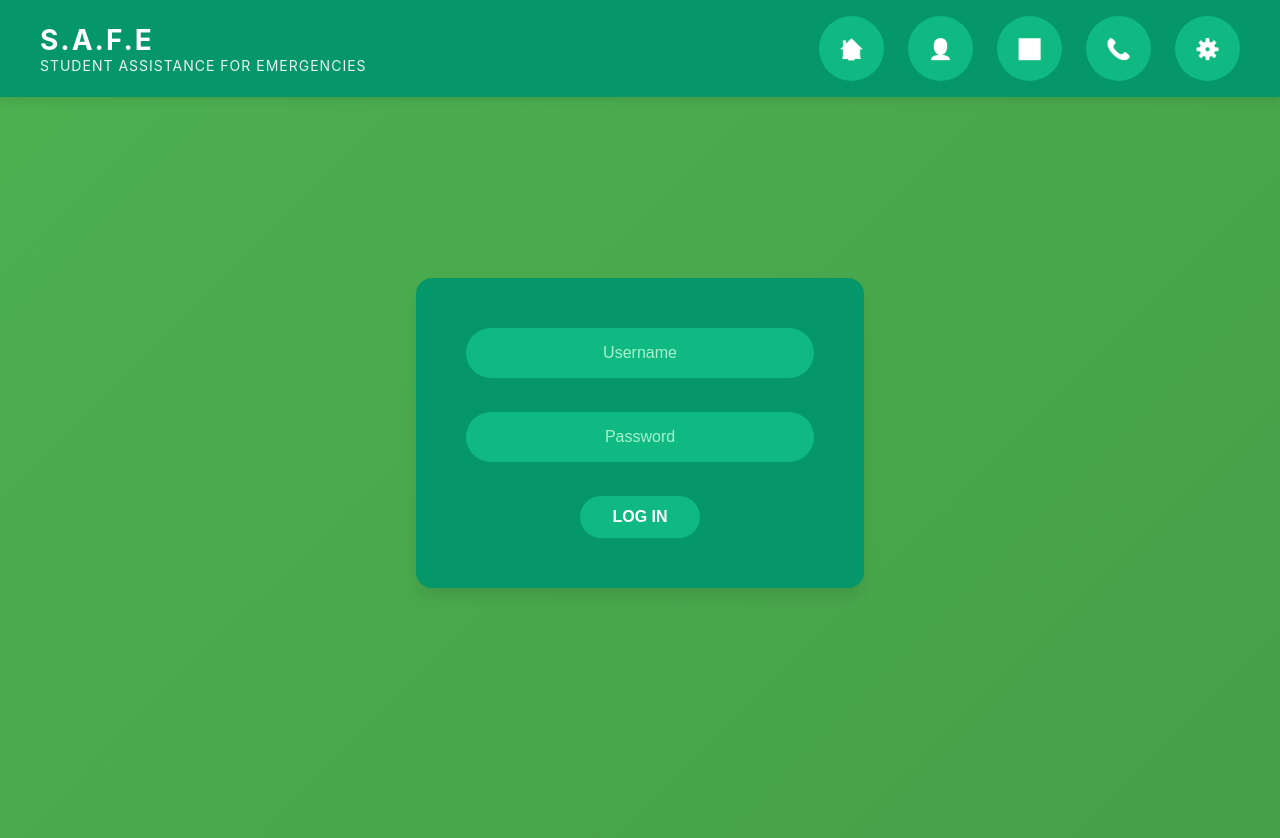
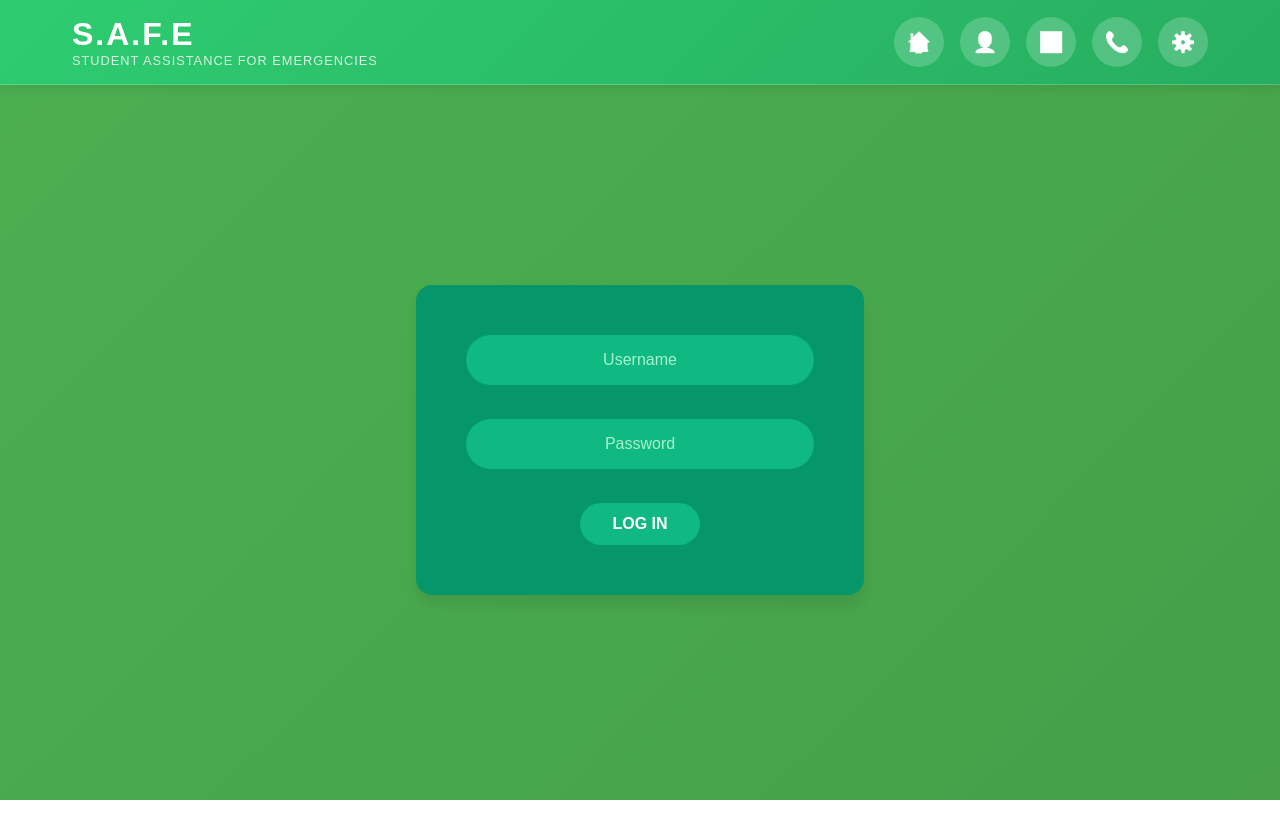
Before and after one commit to Cean175/SafeTag, a React (Create React App) app in the folder safetag/: page / in a window 1280 px wide. Shown: the top 838 px of the page. After the commit the page ends 800 px from the top, so only its background shows below. Built offline with nearby package versions, Linux system fonts and the light colour scheme.

Commit message:
feat: update styles and layout for multiple pages, enhance logout confirmation in Settings

```diff
--- a/safetag/src/App.css
+++ b/safetag/src/App.css
@@ -2,135 +2,6 @@
   margin: 0;
   padding: 0;
   box-sizing: border-box;
-}
-
-.login-container {
-  min-height: 100vh;
-  margin-top: 5.8rem;
-  background-color: #f3f4f6;
-  font-family: -apple-system, BlinkMacSystemFont, 'Segoe UI', 'Roboto', 'Oxygen', 'Ubuntu', 'Cantarell', sans-serif;
-}
-
-.header {
-  background-color: #059669;
-  color: white;
-  padding: 1rem;
-}
-
-.header-content {
-  display: flex;
-  color: #059669;
-  justify-content: space-between;
-  align-items: center;
-}
-
-.branding {
-  display: flex;
-  flex-direction: column;
-}
-
-.title {
-  font-size: 2rem;
-  font-weight: bold;
-  margin-bottom: 0.25rem;
-}
-
-.subtitle {
-  font-size: 0.875rem;
-  opacity: 0.9;
-}
-
-.nav-icons {
-  display: flex;
-  gap: 3rem;
-}
-
-.nav-icon {
-  background-color: #10b981;
-  padding: 1rem;
-  border-radius: 50%;
-  cursor: pointer;
-  transition: background-color 0.2s ease;
-  display: flex;
-  align-items: center;
-  justify-content: center;
-  width: 65px;
-  height: 65px;
-}
-
-.nav-icon:hover {
-  background-color: #34d399;
-}
-
-.nav-icon span {
-  color: white;
-  font-size: 1.75rem;
-}
-
-
-.login-form {
-  background-color: #059669;
-  padding: 2rem;
-  border-radius: 1rem;
-  box-shadow: 0 10px 15px -3px rgba(0, 0, 0, 0.1);
-  width: 100%;
-  max-width: 28rem;
-}
-
-.form-content {
-  display: flex;
-  flex-direction: column;
-  gap: 1.5rem;
-}
-
-.input-group {
-  width: 100%;
-}
-
-.input-field {
-  width: 100%;
-  padding: 1rem;
-  border-radius: 50px;
-  background-color: #10b981;
-  color: white;
-  border: none;
-  outline: none;
-  font-size: 1rem;
-  transition: all 0.2s ease;
-}
-
-.input-field::placeholder {
-  color: #a7f3d0;
-}
-
-.input-field:focus {
-  box-shadow: 0 0 0 2px #34d399;
-}
-
-.button-container {
-  display: flex;
-  justify-content: flex-end;
-}
-
-.login-button {
-  background-color: #10b981;
-  color: white;
-  font-weight: 600;
-  padding: 0.75rem 2rem;
-  border-radius: 50px;
-  border: none;
-  cursor: pointer;
-  transition: background-color 0.2s ease;
-  font-size: 1rem;
-}
-
-.login-button:hover {
-  background-color: #34d399;
-}
-
-.login-button:focus {
-  outline: none;
-  box-shadow: 0 0 0 2px #34d399;
 }
 
 .settings-title{
--- a/safetag/src/css/AddStudentPage.css
+++ b/safetag/src/css/AddStudentPage.css
@@ -11,9 +11,8 @@
   background: #8BC34A;
   border-radius: 30px;
   padding: 2rem;
-  margin-top: 2rem;
-  width: 100%;
-  max-width: 400px;
+  margin-top: 100px;
+  width: 150%;
   box-shadow: 0 8px 25px rgba(0, 0, 0, 0.15);
   display: flex;
   flex-direction: column;
--- a/safetag/src/css/ContactPage.css
+++ b/safetag/src/css/ContactPage.css
@@ -80,7 +80,7 @@
 .emergency-alert {
   background: linear-gradient(135deg, #ce1d1d, #ee5a24);
   color: white;
-  padding: 2rem;
+  padding: 1rem;
   border-radius: 20px;
   text-align: center;
   height: 50%;
--- a/safetag/src/css/LoginPage.css
+++ b/safetag/src/css/LoginPage.css
@@ -1,53 +1,67 @@
 .login-container {
   min-height: 100vh;
-  background:linear-gradient(135deg, #4CAF50, #45a049);;
-  font-family: -apple-system, BlinkMacSystemFont, 'Segoe UI', 'Roboto', 'Oxygen', 'Ubuntu', 'Cantarell', sans-serif;
+  background:linear-gradient(135deg, #4CAF50, #45a049);
+  font-family: 'Arial', sans-serif;
 }
 
 .login-container .header {
-  background-color: #059669;
-  color: white;
-  padding: 1rem;
+  background: linear-gradient(135deg, #2ecc71, #27ae60) !important;
+  padding: 1rem 0;
+  border-bottom: 1px solid rgba(255, 255, 255, 0.2);
+  box-shadow: 0 2px 10px rgba(0, 0, 0, 0.1);
 }
 
 .login-container .header-content {
+  max-width: 1200px;
+  margin: 0 auto;
+  padding: 0 2rem;
   display: flex;
   justify-content: space-between;
   align-items: center;
 }
 
-.login-container .branding {
-  display: flex;
-  flex-direction: column;
+.login-container .branding .title {
+  font-size: 2rem;
+  font-weight: bold;
+  color: white;
+  margin: 0;
+  letter-spacing: 2px;
 }
 
-.login-container .title {
-  font-size: 2rem;
-  font-weight: bold;
-  margin-bottom: 0.25rem;
-}
-
-.login-container .subtitle {
-  font-size: 0.875rem;
-  opacity: 0.9;
+.login-container .branding .subtitle {
+  font-size: 0.8rem;
+  color: rgba(255, 255, 255, 0.9);
+  margin: 0;
+  letter-spacing: 1px;
 }
 
 .login-container .nav-icons {
   display: flex;
-  gap: 1.5rem;
+  gap: 1rem;
 }
 
 .login-container .nav-icon {
-  background-color: #10b981;
-  padding: 1rem;
+  width: 50px;
+  height: 50px;
+  background: rgba(255, 255, 255, 0.2);
   border-radius: 50%;
-  cursor: pointer;
-  transition: background-color 0.2s ease;
   display: flex;
   align-items: center;
   justify-content: center;
-  width: 65px;
-  height: 65px;
+  cursor: pointer;
+  transition: all 0.3s ease;
+  font-size: 1.5rem;
+  color: white;
+}
+
+.login-container .nav-icon:hover {
+  background: rgba(255, 255, 255, 0.3);
+  transform: scale(1.05);
+}
+
+.login-container .nav-icon.active {
+  background: rgba(255, 255, 255, 0.4);
+  box-shadow: 0 0 20px rgba(255, 255, 255, 0.5);
 }
 
 
@@ -62,6 +76,7 @@
 .login-form {
   background-color: #059669;
   padding: 50px;
+  margin-top: 200px;
   align-items: center;
   border-radius: 1rem;
   box-shadow: 0 10px 15px -3px rgba(0, 0, 0, 0.1);
--- a/safetag/src/css/StudentsPage.css
+++ b/safetag/src/css/StudentsPage.css
@@ -1,8 +1,15 @@
-
 .students-page-container {
   min-height: 100vh;
   background:linear-gradient(135deg, #4CAF50, #45a049);
   font-family: 'Arial', sans-serif;
+}
+
+.students-page-content {
+  display: flex;
+  justify-content: center;
+  align-items: flex-start;
+  padding: 80px 20px 20px;
+  min-height: calc(100vh - 120px);
 }
 
 .students-page-container .header {
@@ -12,7 +19,58 @@
   box-shadow: 0 2px 10px rgba(0, 0, 0, 0.1);
 }
 
+.students-page-container .header-content {
+  max-width: 1200px;
+  margin: 0 auto;
+  padding: 0 2rem;
+  display: flex;
+  justify-content: space-between;
+  align-items: center;
+}
 
+.students-page-container .branding .title {
+  font-size: 2rem;
+  font-weight: bold;
+  color: white;
+  margin: 0;
+  letter-spacing: 2px;
+}
+
+.students-page-container .branding .subtitle {
+  font-size: 0.8rem;
+  color: rgba(255, 255, 255, 0.9);
+  margin: 0;
+  letter-spacing: 1px;
+}
+
+.students-page-container .nav-icons {
+  display: flex;
+  gap: 1rem;
+}
+
+.students-page-container .nav-icon {
+  width: 50px;
+  height: 50px;
+  background: rgba(255, 255, 255, 0.2);
+  border-radius: 50%;
+  display: flex;
+  align-items: center;
+  justify-content: center;
+  cursor: pointer;
+  transition: all 0.3s ease;
+  font-size: 1.5rem;
+  color: white;
+}
+
+.students-page-container .nav-icon:hover {
+  background: rgba(255, 255, 255, 0.3);
+  transform: scale(1.05);
+}
+
+.students-page-container .nav-icon.active {
+  background: rgba(255, 255, 255, 0.4);
+  box-shadow: 0 0 20px rgba(255, 255, 255, 0.5);
+}
 
 .students-page-content {
   padding: 2rem;
@@ -32,6 +90,7 @@
 .student-profile-section {
   flex: 0 0 400px;
   display: flex;
+  align-items: center;
   flex-direction: column;
   gap: 0;
 }
@@ -44,8 +103,8 @@
   font-weight: bold;
   font-size: 0.9rem;
   text-align: center;
-  margin-bottom: 10px;
-  margin-top: 70px;
+  margin-bottom: -10px;
+  margin-top: 90px;
   z-index: 10;
   position: relative;
   letter-spacing: 1px;
@@ -328,7 +387,8 @@
 
 .student-list-item.selected {
   background: #FFC107;
-  margin-top: 70px;
+  margin-top: 150px;
+  margin-left: 100px;
   color: #F57F17;
   box-shadow: 0 6px 20px rgba(255, 193, 7, 0.4);
   transform: translateY(-2px);
--- a/safetag/src/css/UserPage.css
+++ b/safetag/src/css/UserPage.css
@@ -60,6 +60,16 @@
   transition: all 0.3s ease;
   font-size: 1.5rem;
   color: white;
+}
+
+.user-page-container .nav-icon:hover {
+  background: rgba(255, 255, 255, 0.3);
+  transform: scale(1.05);
+}
+
+.user-page-container .nav-icon.active {
+  background: rgba(255, 255, 255, 0.4);
+  box-shadow: 0 0 20px rgba(255, 255, 255, 0.5);
 }
 
 .action-buttons {
--- a/safetag/src/screens/Settings.js
+++ b/safetag/src/screens/Settings.js
@@ -6,8 +6,11 @@ function Settings() {
   const navigate = useNavigate();
 
   const handleLogout = () => {
-    // You can also clear auth/session storage here if needed
-    navigate('/');
+    const confirmLogout = window.confirm("Are you sure you want to log out?");
+    if (confirmLogout) {
+      // clear session/auth if needed
+      navigate('/');
+    }
   };
 
   const handleNavigation = (path) => {
```
Also changed, not shown: safetag/src/screens/StudentsPage.js (+24 -21 lines).
